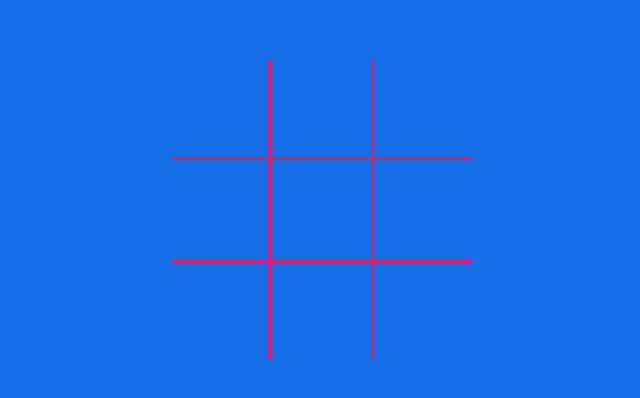
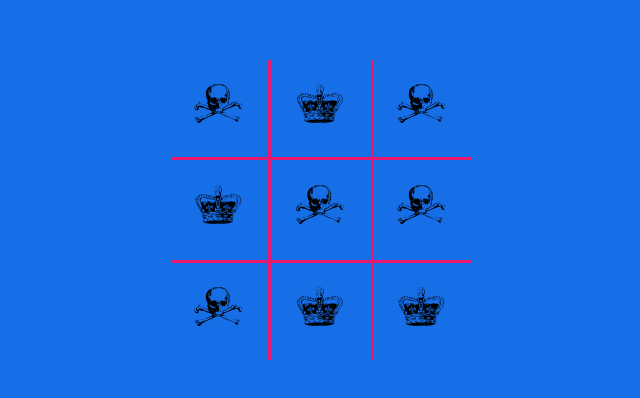
Before and after one commit to Mynameisfrostwalker/tictactoe-ts, a plain HTML site: page index.html in a window 1280 px wide. Shown: the part 150-548 px from the top of the page, without its empty margins (319-959 px from the left). Drawn offline with Linux system fonts and the light colour scheme.

Commit message:
Create renderBoard function

```diff
--- a/index.html
+++ b/index.html
@@ -15,6 +15,7 @@
         <div class="player2"></div>
     </header>
     <div class="container">
+        <div class="cell" data-index="0"></div>
         <div class="cell" data-index="1"></div>
         <div class="cell" data-index="2"></div>
         <div class="cell" data-index="3"></div>
@@ -23,7 +24,6 @@
         <div class="cell" data-index="6"></div>
         <div class="cell" data-index="7"></div>
         <div class="cell" data-index="8"></div>
-        <div class="cell" data-index="9"></div>
     </div>
     <div class="restart"></div>
     <script src="scripts/script.js"></script>
--- a/scripts/script.js
+++ b/scripts/script.js
@@ -1,30 +1,48 @@
 "use strict";
 const gameBoard = (function () {
     const board = [
-        "empty",
-        "empty",
-        "empty",
-        "empty",
-        "empty",
-        "empty",
-        "empty",
-        "empty",
-        "empty"
+        "A",
+        "B",
+        "A",
+        "B",
+        "A",
+        "A",
+        "A",
+        "B",
+        "B"
     ];
-    const play = (marker, position) => {
+    const setPosition = (marker, position) => {
         if (board[position] === "empty") {
             board[position] = marker;
         }
     };
+    const getPosition = (index) => board[index];
     return {
-        play
+        setPosition,
+        getPosition
     };
 })();
 const players = (name, marker) => {
     return {
-        name,
+        getName: () => name,
         turn: () => marker
     };
 };
 const game = (function () {
 })();
+const displayControl = (function () {
+    const renderBoard = () => {
+        const cells = document.querySelectorAll(".cell");
+        cells.forEach((cell) => {
+            let temp = cell === null || cell === void 0 ? void 0 : cell.getAttribute("data-index");
+            if (temp) {
+                const index = parseInt(temp, 10);
+                cell.textContent = gameBoard.getPosition(index);
+            }
+        });
+    };
+    return {
+        renderBoard,
+    };
+})();
+displayControl.renderBoard();
--- a/styles/main.css
+++ b/styles/main.css
@@ -1,3 +1,8 @@
+@font-face {
+    font-family: "Fantasy";
+    src: url(../assets/Fantasy\ Clipart.ttf);
+}
+
 :root {
     --theme-color-1: #176FE8;
     --theme-color-2: #E8176F;
@@ -28,6 +33,14 @@ header {
     justify-content: center;
 }
 
+.container div {
+    display: flex;
+    justify-content: center;
+    align-items: center;
+    font-size: calc(10px + 3vw);
+    font-family: "Fantasy", Arial, Helvetica, sans-serif;
+}
+
 .container div:nth-child(3n) {
     border-left: 3px solid var(--theme-color-2);
 }
```
Also changed, not shown: assets/Fantasy Clipart.ttf (added), 1 other file.
